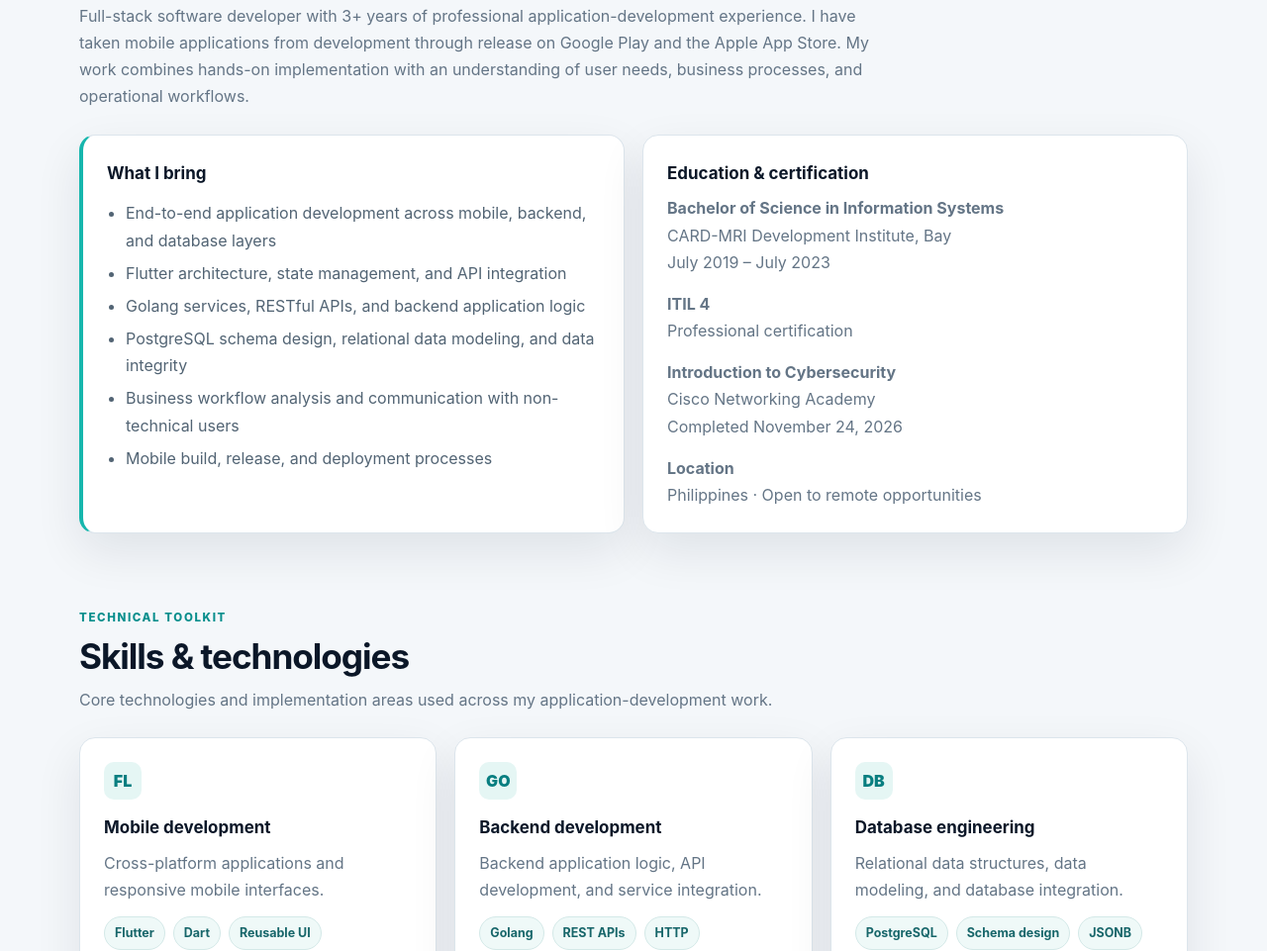
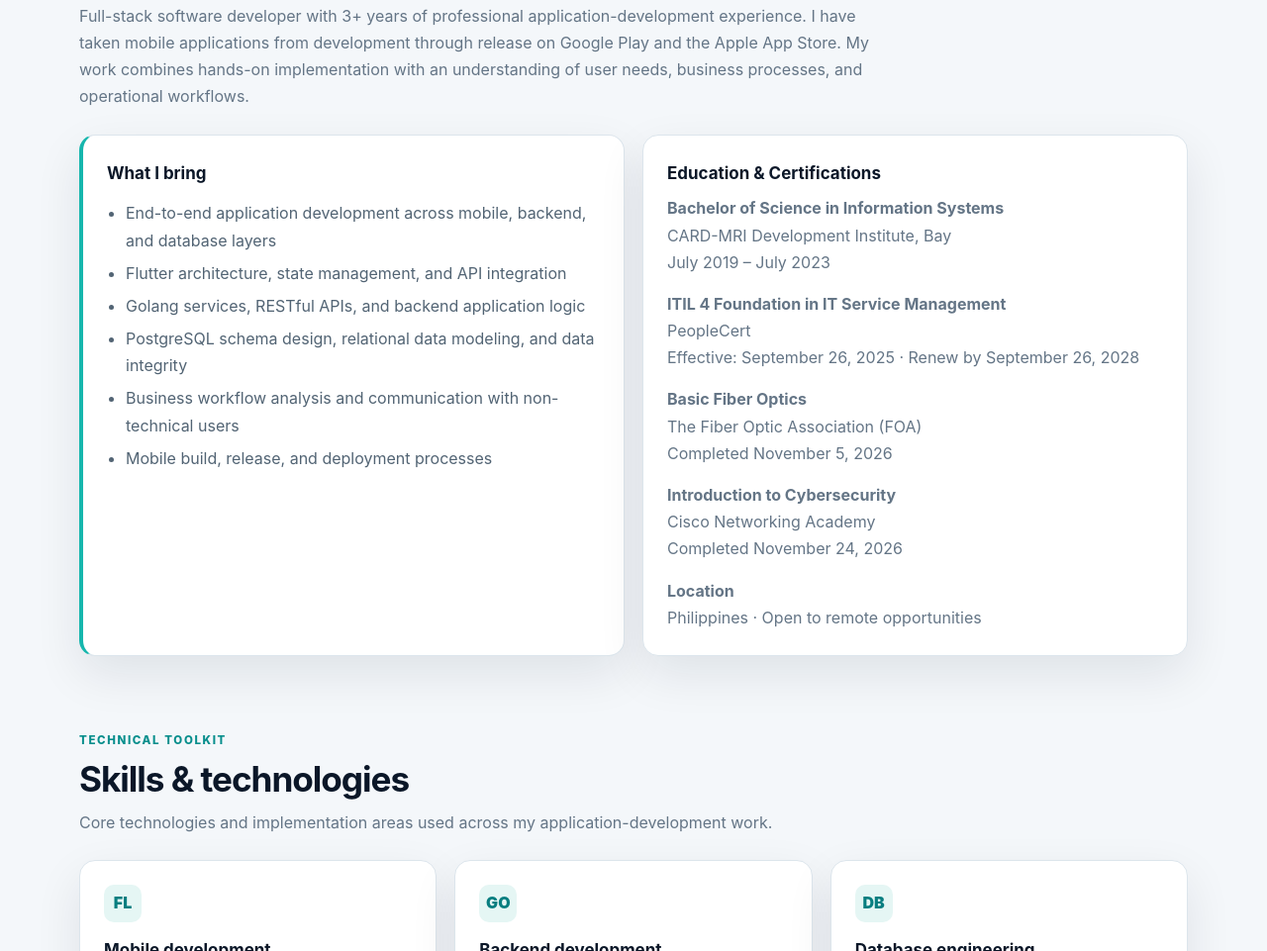
Before and after one commit to FDSAP-Cudiamat/portfolio, a plain HTML site: page index.html in a window 1280 px wide. Shown: the part 897-1858 px from the top of the page at 99% size. Drawn offline with Linux system fonts and the light colour scheme.

Commit message:
Revise education and certification section
Updated education and certification details for clarity.

```diff
--- a/index.html
+++ b/index.html
@@ -129,7 +129,7 @@
           </ul>
         </article>
         <article class="card">
-          <h3>Education & certification</h3>
+          <h3>Education & Certifications</h3>
 
           <p>
             <strong>Bachelor of Science in Information Systems</strong><br>
@@ -138,8 +138,15 @@
           </p>
 
           <p style="margin-top:15px">
-            <strong>ITIL 4</strong><br>
-            Professional certification
+            <strong>ITIL 4 Foundation in IT Service Management</strong><br>
+            PeopleCert<br>
+            Effective: September 26, 2025 · Renew by September 26, 2028
+          </p>
+
+          <p style="margin-top:15px">
+            <strong>Basic Fiber Optics</strong><br>
+            The Fiber Optic Association (FOA)<br>
+            Completed November 5, 2026
           </p>
 
           <p style="margin-top:15px">
```
